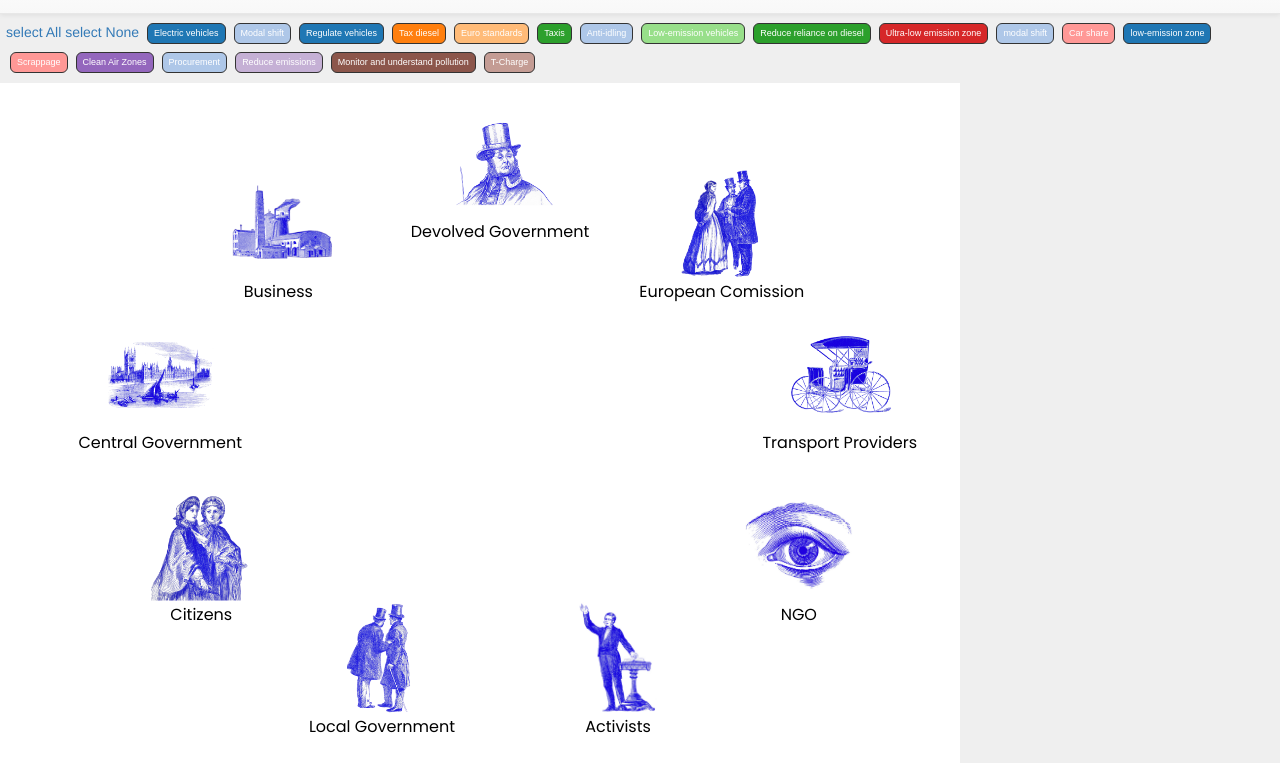
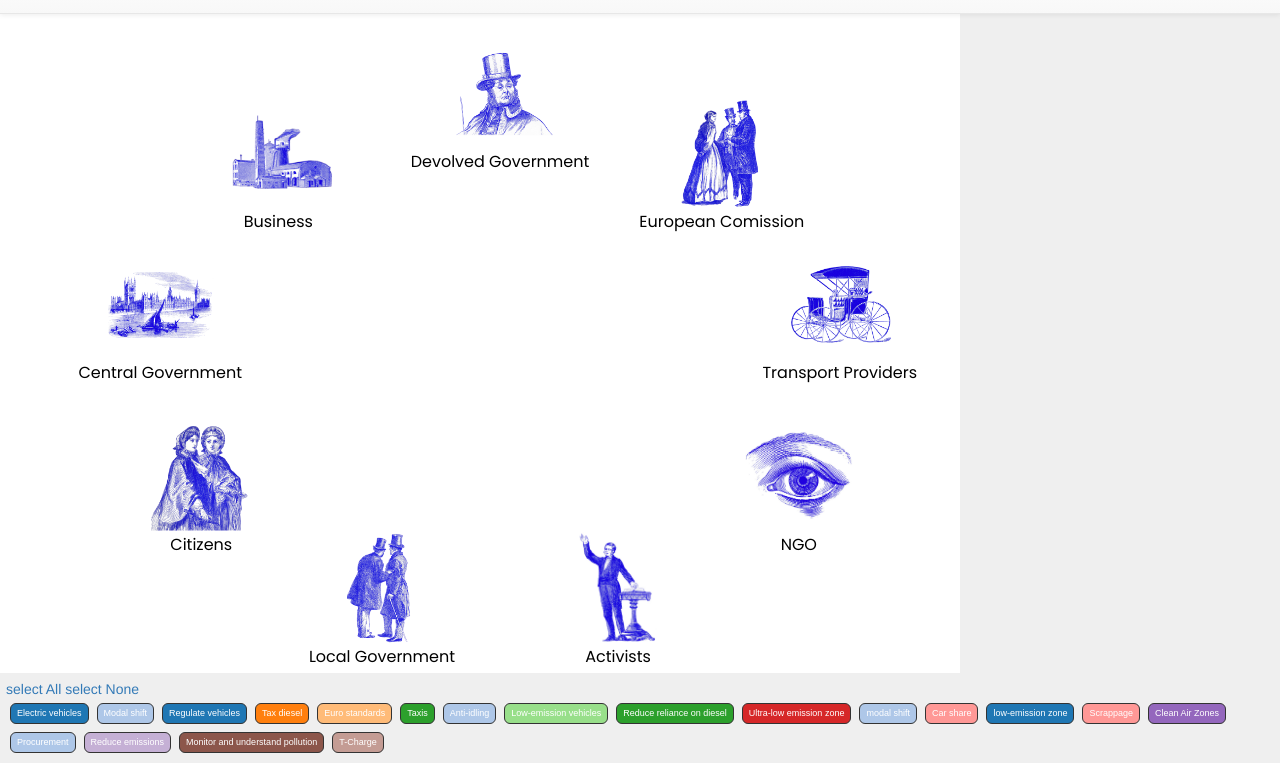
Before and after one commit to PublicDataLab/hotpotato, a plain HTML site: page index.html in a window 1280 px wide. Shown: the part 37-800 px from the top of the page. Drawn offline with nearby package versions, Linux system fonts and the light colour scheme.

Commit message:
filter menu position

```diff
--- a/css/main.less
+++ b/css/main.less
@@ -94,7 +94,11 @@ svg text {
 
 #filters{
     background-color: #EFEFEF;
-    padding:6px;
+    padding:20px;
+    position: absolute;
+    bottom: 0px;
+    z-index:100;
+
 
 }
 .btn.filter {
--- a/index.html
+++ b/index.html
@@ -51,10 +51,7 @@
 
     <div class="container-fluid">
       <!-- Example row of columns -->
-      <div class="row" id="filters">
-          <a href="#" id="selectAll">  select All        </a>
-          <a href="#" id="selectNone">  select None        </a>
-      </div>
+
       <div class="row">
         <div class="col-md-9" id="elements">
             <svg id="canvas">
@@ -119,6 +116,15 @@
       </div>
   </div>
 
+  <div class="row" id="filters">
+      <a href="#" id="selectAll">  select All        </a>
+      <a href="#" id="selectNone">  select None        </a>
+      <br/>
+  </div>
+
+
+</div><!-- container -->
+
 
       <hr>
 
--- a/js/main.js
+++ b/js/main.js
@@ -38,7 +38,7 @@ window.onload = function() {
     h=w_height-50
     colores=d3.scaleOrdinal(d3.schemeCategory20);
     $('#canvas').css('width',w+'px')
-    $('#canvas').css('height',w_height+'px')
+    $('#canvas').css('height',h+'px')
     $('#canvas').css('margin-left',CIRCLE_CUT_WIDTH/2+'px')
     svg = d3.select("#canvas");
     createCircle(svg,(w-CIRCLE_CUT_WIDTH*2)/2,(h-CIRCLE_CUT_HEIGHT)/2,files_clockwise)
```
Also changed, not shown: css/main.css.
